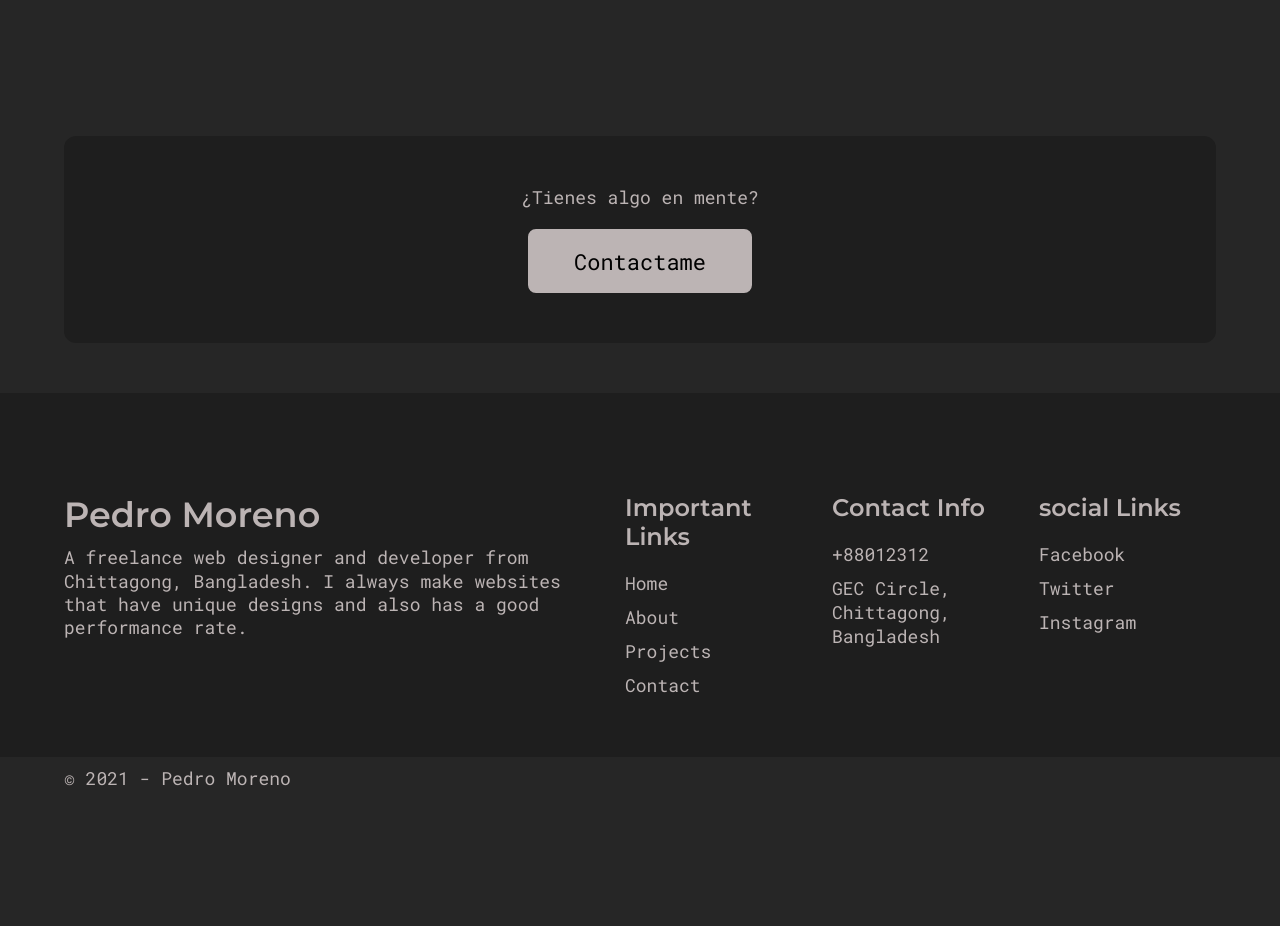
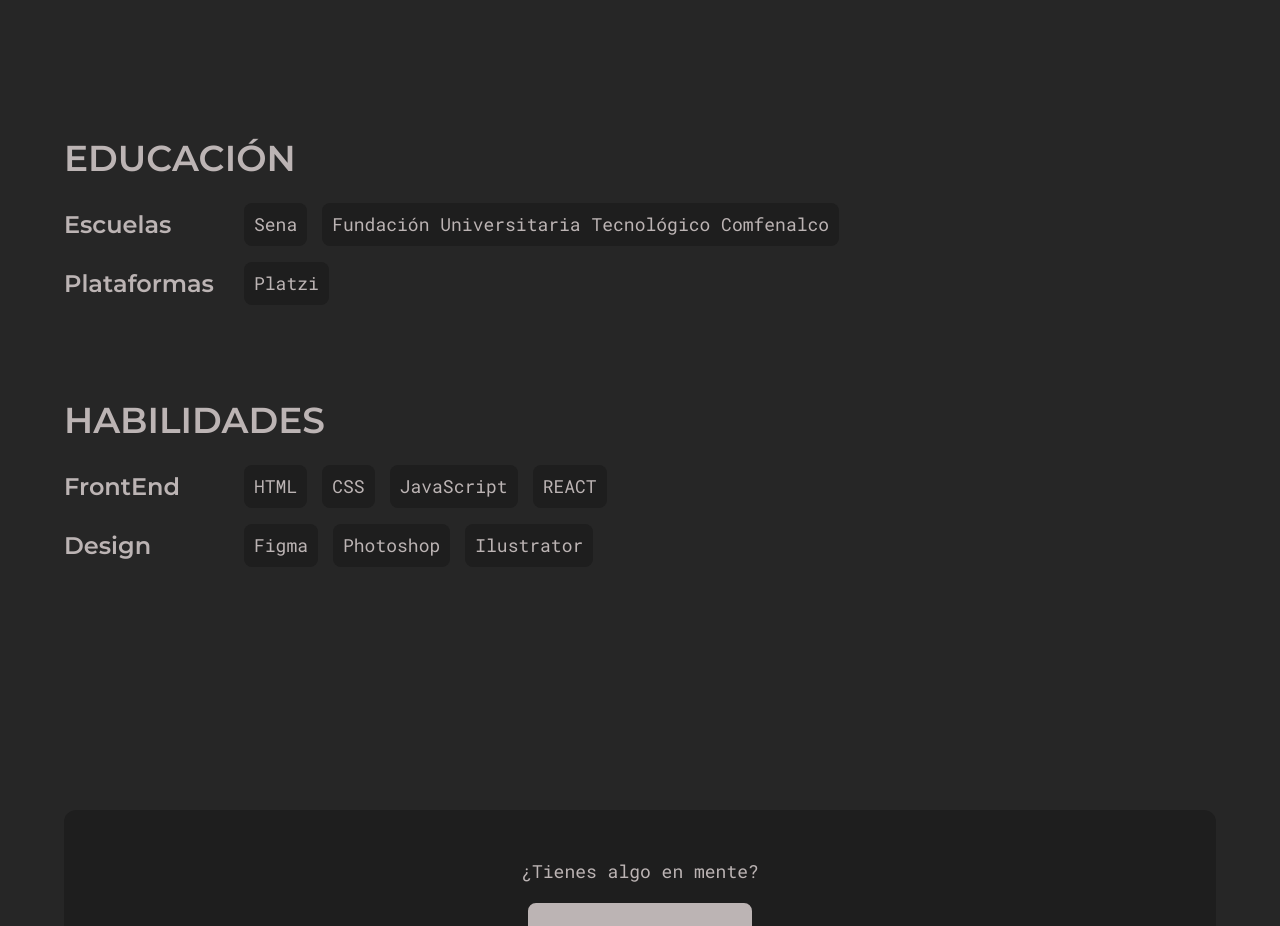
Before and after one commit to pdromoreno7/me-portafolio-web, a React (Create React App) app: page / in a window 1280 px wide. Shown: the part 2960-3886 px from the top of the page. Before the commit the page ends 3761 px from the top, so only its background shows below. Built offline with nearby package versions, Linux system fonts and the light colour scheme; the HTML template or start-up script is replaced by a standard one; a web font is replaced by a local one.

Commit message:
Se añadio skillsection a proyectsection

```diff
--- a/src/components/ProjectsSection.jsx
+++ b/src/components/ProjectsSection.jsx
@@ -6,6 +6,7 @@ import ProjectItem from './ProjectItem';
 import SectionTitle from './SectionTitle';
 import 'swiper/swiper-bundle.min.css';
 import projects from '../assets/data/projects';
+import { SkillsSection } from './SkillsSection';
 // install Swiper modules
 SwiperCore.use([Navigation]);
 
@@ -96,6 +97,7 @@ export function ProjectsSection() {
             ))}
           </Swiper>
         </div>
+        <SkillsSection />
       </div>
     </ProjectSectionStyle>
   );
--- a/src/pages/Home.jsx
+++ b/src/pages/Home.jsx
@@ -4,6 +4,7 @@ import ContactBanner from '../components/ContactBanner';
 // import Footer from '../components/Footer';
 import { HeroSection } from '../components/HeroSection';
 import { ProjectsSection } from '../components/ProjectsSection';
+// import { SkillsSection } from '../components/SkillsSection';
 
 export function Home() {
   return (
@@ -11,6 +12,7 @@ export function Home() {
       <HeroSection />
       <AboutSection />
       <ProjectsSection />
+      {/* <SkillsSection /> */}
       <ContactBanner />
       {/* <Footer /> */}
     </>
```
